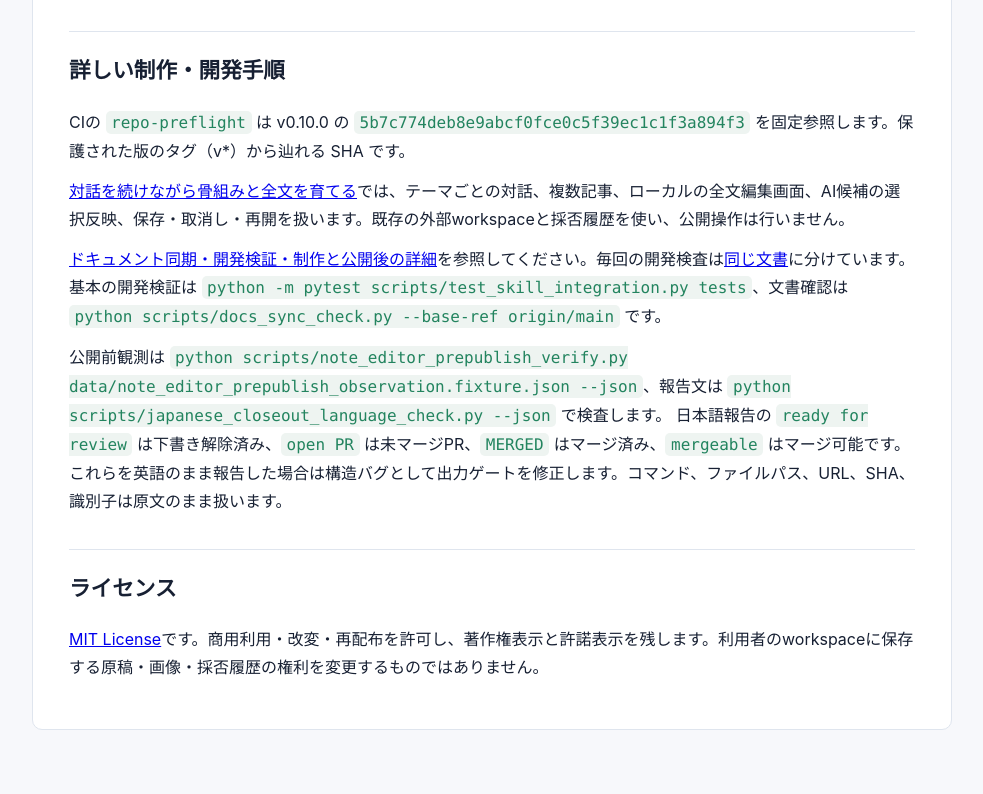
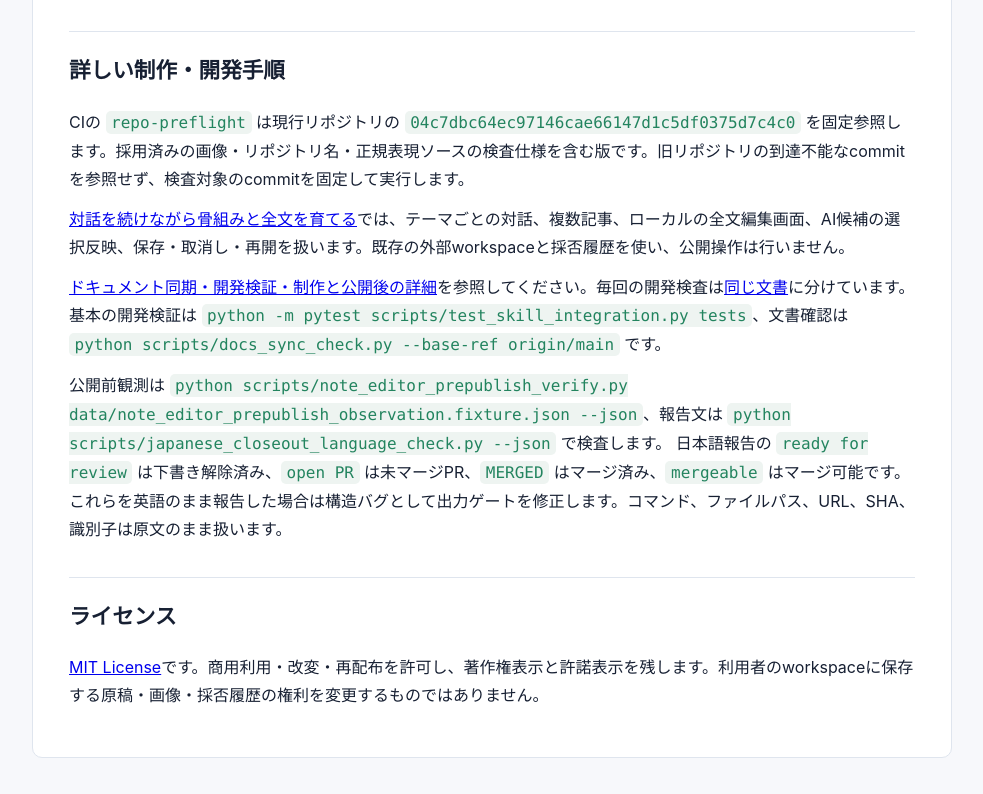
Before and after one commit to nexus-ai-2045/note-publishing-suite, a plain HTML site: page README.rendered.html in a window 1280 px wide. Shown: the part 5503-6297 px from the top of the page, without its empty margins (148-1131 px from the left). Drawn offline with Linux system fonts and the light colour scheme.

Commit message:
Fix current preflight pin and candidate identity checkout

```diff
--- a/README.rendered.html
+++ b/README.rendered.html
@@ -287,7 +287,7 @@ python scripts/provenance_label_check.py &lt;draft.md&gt; --public-output &lt;pu
 </ul>
 </details>
 <h2>詳しい制作・開発手順</h2>
-<p>CIの <code>repo-preflight</code> は v0.10.0 の <code>5b7c774deb8e9abcf0fce0c5f39ec1c1f3a894f3</code> を固定参照します。保護された版のタグ（v*）から辿れる SHA です。</p>
+<p>CIの <code>repo-preflight</code> は現行リポジトリの <code>04c7dbc64ec97146cae66147d1c5df0375d7c4c0</code> を固定参照します。採用済みの画像・リポジトリ名・正規表現ソースの検査仕様を含む版です。旧リポジトリの到達不能なcommitを参照せず、検査対象のcommitを固定して実行します。</p>
 <p><a href="docs/collaborative-writing.md">対話を続けながら骨組みと全文を育てる</a>では、テーマごとの対話、複数記事、ローカルの全文編集画面、AI候補の選択反映、保存・取消し・再開を扱います。既存の外部workspaceと採否履歴を使い、公開操作は行いません。</p>
 <p><a href="docs/advanced-usage.md">ドキュメント同期・開発検証・制作と公開後の詳細</a>を参照してください。毎回の開発検査は<a href="docs/advanced-usage.md#毎回の開発検査">同じ文書</a>に分けています。 基本の開発検証は <code>python -m pytest scripts/test_skill_integration.py tests</code>、文書確認は <code>python scripts/docs_sync_check.py --base-ref origin/main</code> です。</p>
 <p>公開前観測は <code>python scripts/note_editor_prepublish_verify.py data/note_editor_prepublish_observation.fixture.json --json</code>、報告文は <code>python scripts/japanese_closeout_language_check.py --json</code> で検査します。 日本語報告の <code>ready for review</code> は下書き解除済み、<code>open PR</code> は未マージPR、<code>MERGED</code> はマージ済み、<code>mergeable</code> はマージ可能です。 これらを英語のまま報告した場合は構造バグとして出力ゲートを修正します。コマンド、ファイルパス、URL、SHA、識別子は原文のまま扱います。</p>
```
Also changed, not shown: .github/workflows/repository-guarantees.yml, .github/workflows/test.yml, README.md.
